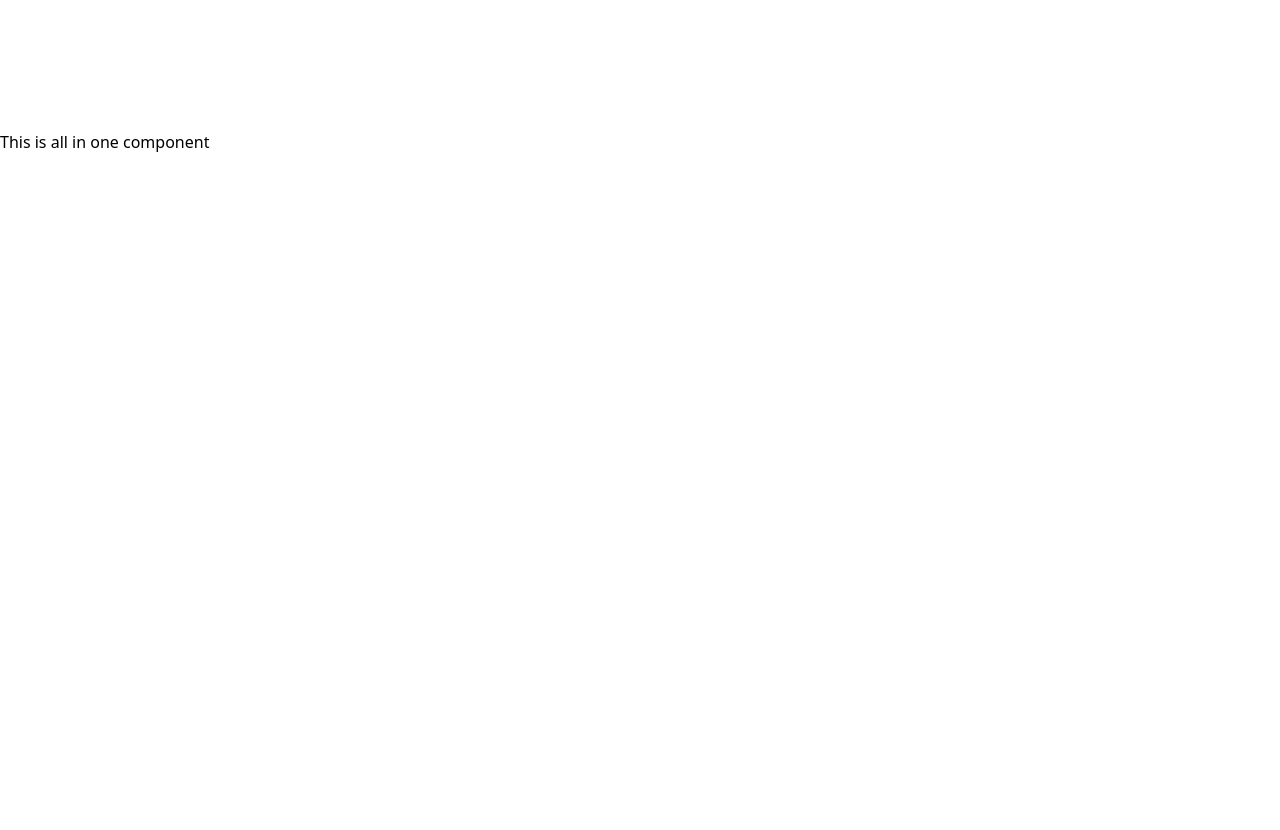
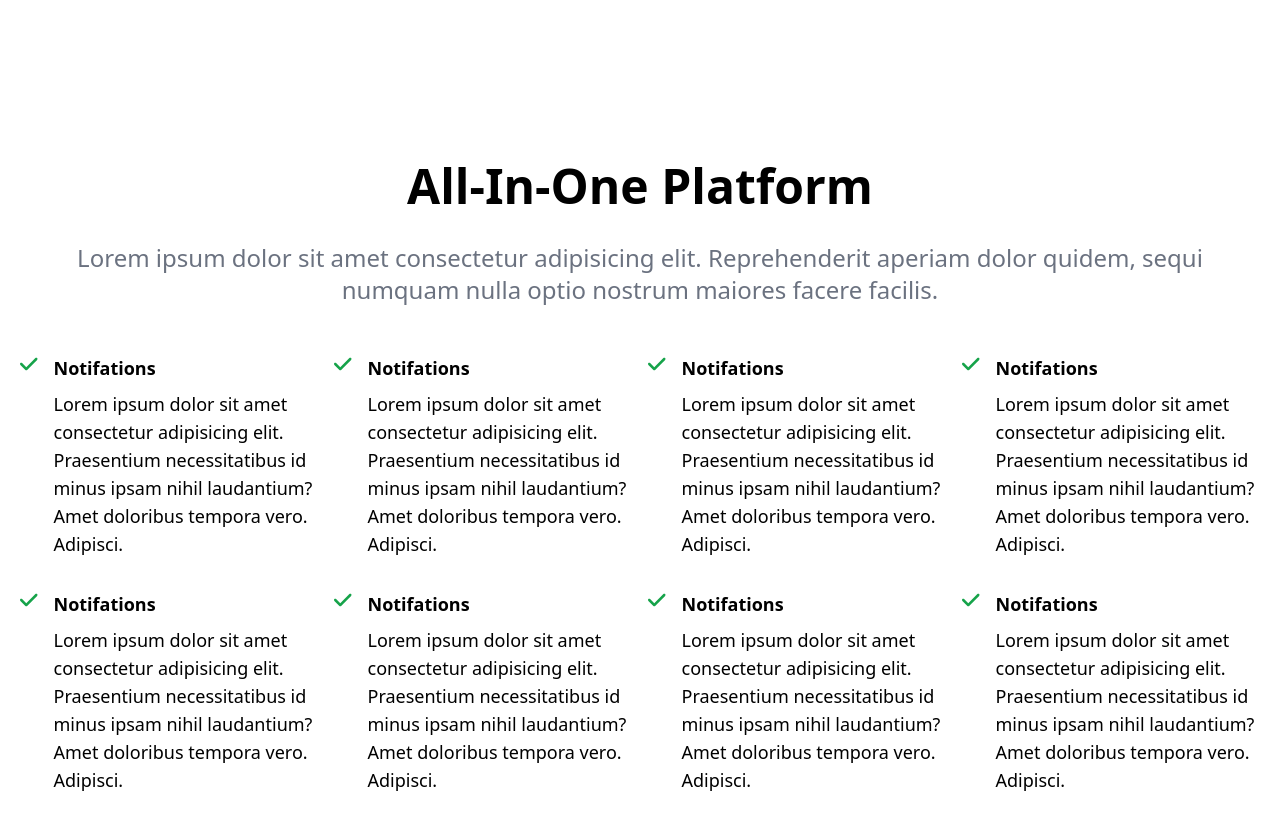
Before and after one commit to DebabrataSaha-570/cloud-app-react-tailwind, a React (Create React App) app: page / in a window 1280 px wide. Shown: the part 2140-2970 px from the top of the page. Before the commit the page ends 2294 px from the top, so only its background shows below. Built offline with nearby package versions, Linux system fonts and the light colour scheme.

Commit message:
all in one platform added

```diff
--- a/src/Components/AllInOne/AllInOne.js
+++ b/src/Components/AllInOne/AllInOne.js
@@ -1,9 +1,100 @@
 import React from 'react';
+import { FontAwesomeIcon } from '@fortawesome/react-fontawesome'
+import { faCheck } from '@fortawesome/free-solid-svg-icons'
 
 const AllInOne = () => {
     return (
-        <div>
-            <h3>This is all in one component</h3>
+        <div className='w-full my-32 '>
+            <div className='max-w-[1240px] mx-auto'>
+                <div>
+                    <h2 className='text-5xl font-bold text-center'>All-In-One Platform</h2>
+                    <p className='text-2xl py-8 text-gray-500 text-center'>Lorem ipsum dolor sit amet consectetur adipisicing elit. Reprehenderit aperiam dolor quidem, sequi numquam nulla optio nostrum maiores facere facilis.</p>
+                </div>
+
+                <div className='grid sm:grid-cols-2 lg:grid-cols-4 gap-4 pt-4'>
+                    {/* card 1 */}
+                    <div className='flex'>
+                        <FontAwesomeIcon className='mr-4 text-green-600' size='lg' icon={faCheck} />
+
+                        <div>
+                            <h3 className='font-bold text-lg '>Notifations</h3>
+                            <p className='text-lg pt-2 pb-4'>Lorem ipsum dolor sit amet consectetur adipisicing elit. Praesentium necessitatibus id minus ipsam nihil laudantium? Amet doloribus tempora vero. Adipisci.</p>
+                        </div>
+                    </div>
+
+                    {/* card 2 */}
+                    <div className='flex'>
+                        <FontAwesomeIcon className='mr-4 text-green-600' size='lg' icon={faCheck} />
+
+                        <div>
+                            <h3 className='font-bold text-lg '>Notifations</h3>
+                            <p className='text-lg pt-2 pb-4'>Lorem ipsum dolor sit amet consectetur adipisicing elit. Praesentium necessitatibus id minus ipsam nihil laudantium? Amet doloribus tempora vero. Adipisci.</p>
+                        </div>
+                    </div>
+
+                    {/* card 3 */}
+                    <div className='flex'>
+                        <FontAwesomeIcon className='mr-4 text-green-600' size='lg' icon={faCheck} />
+
+                        <div>
+                            <h3 className='font-bold text-lg '>Notifations</h3>
+                            <p className='text-lg pt-2 pb-4'>Lorem ipsum dolor sit amet consectetur adipisicing elit. Praesentium necessitatibus id minus ipsam nihil laudantium? Amet doloribus tempora vero. Adipisci.</p>
+                        </div>
+                    </div>
+
+                    {/* card 4 */}
+                    <div className='flex'>
+                        <FontAwesomeIcon className='mr-4 text-green-600' size='lg' icon={faCheck} />
+
+                        <div>
+                            <h3 className='font-bold text-lg '>Notifations</h3>
+                            <p className='text-lg pt-2 pb-4'>Lorem ipsum dolor sit amet consectetur adipisicing elit. Praesentium necessitatibus id minus ipsam nihil laudantium? Amet doloribus tempora vero. Adipisci.</p>
+                        </div>
+                    </div>
+
+                    {/* card 5 */}
+                    <div className='flex'>
+                        <FontAwesomeIcon className='mr-4 text-green-600' size='lg' icon={faCheck} />
+
+                        <div>
+                            <h3 className='font-bold text-lg '>Notifations</h3>
+                            <p className='text-lg pt-2 pb-4'>Lorem ipsum dolor sit amet consectetur adipisicing elit. Praesentium necessitatibus id minus ipsam nihil laudantium? Amet doloribus tempora vero. Adipisci.</p>
+                        </div>
+                    </div>
+
+                    {/* card 6 */}
+                    <div className='flex'>
+                        <FontAwesomeIcon className='mr-4 text-green-600' size='lg' icon={faCheck} />
+
+                        <div>
+                            <h3 className='font-bold text-lg '>Notifations</h3>
+                            <p className='text-lg pt-2 pb-4'>Lorem ipsum dolor sit amet consectetur adipisicing elit. Praesentium necessitatibus id minus ipsam nihil laudantium? Amet doloribus tempora vero. Adipisci.</p>
+                        </div>
+                    </div>
+
+                    {/* card 7 */}
+                    <div className='flex'>
+                        <FontAwesomeIcon className='mr-4 text-green-600' size='lg' icon={faCheck} />
+
+                        <div>
+                            <h3 className='font-bold text-lg '>Notifations</h3>
+                            <p className='text-lg pt-2 pb-4'>Lorem ipsum dolor sit amet consectetur adipisicing elit. Praesentium necessitatibus id minus ipsam nihil laudantium? Amet doloribus tempora vero. Adipisci.</p>
+                        </div>
+                    </div>
+
+                    {/* card 8 */}
+                    <div className='flex'>
+                        <FontAwesomeIcon className='mr-4 text-green-600' size='lg' icon={faCheck} />
+
+                        <div>
+                            <h3 className='font-bold text-lg '>Notifations</h3>
+                            <p className='text-lg pt-2 pb-4'>Lorem ipsum dolor sit amet consectetur adipisicing elit. Praesentium necessitatibus id minus ipsam nihil laudantium? Amet doloribus tempora vero. Adipisci.</p>
+                        </div>
+                    </div>
+
+
+                </div>
+            </div>
         </div>
     );
 };
--- a/src/Components/Support/Support.js
+++ b/src/Components/Support/Support.js
@@ -34,7 +34,7 @@ const Support = () => {
                     <div className='bg-white rounded-lg shadow-2xl'>
                         <div className='px-5 py-3'>
                             <FontAwesomeIcon size='lg' icon={faPhone} className="bg-indigo-600 p-4 text-white rounded-lg mt-[-8rem]" />
-                            <h3 className='font-bold text-2xl'>Sales</h3>
+                            <h3 className='font-bold text-2xl'>Technical support</h3>
                             <p className='my-4 text-gray-600 '>Lorem ipsum dolor sit amet consectetur adipisicing elit. Culpa, quasi?</p>
                         </div>
                         <div className='bg-slate-100 rounded-lg pl-8 py-4'>
```
